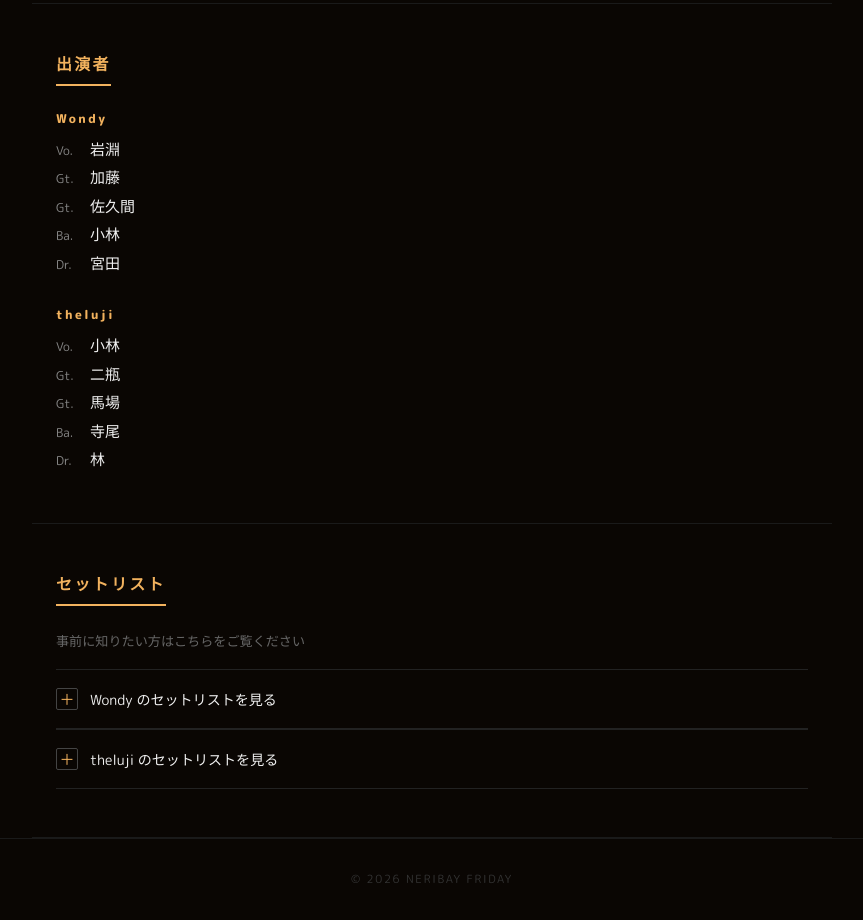
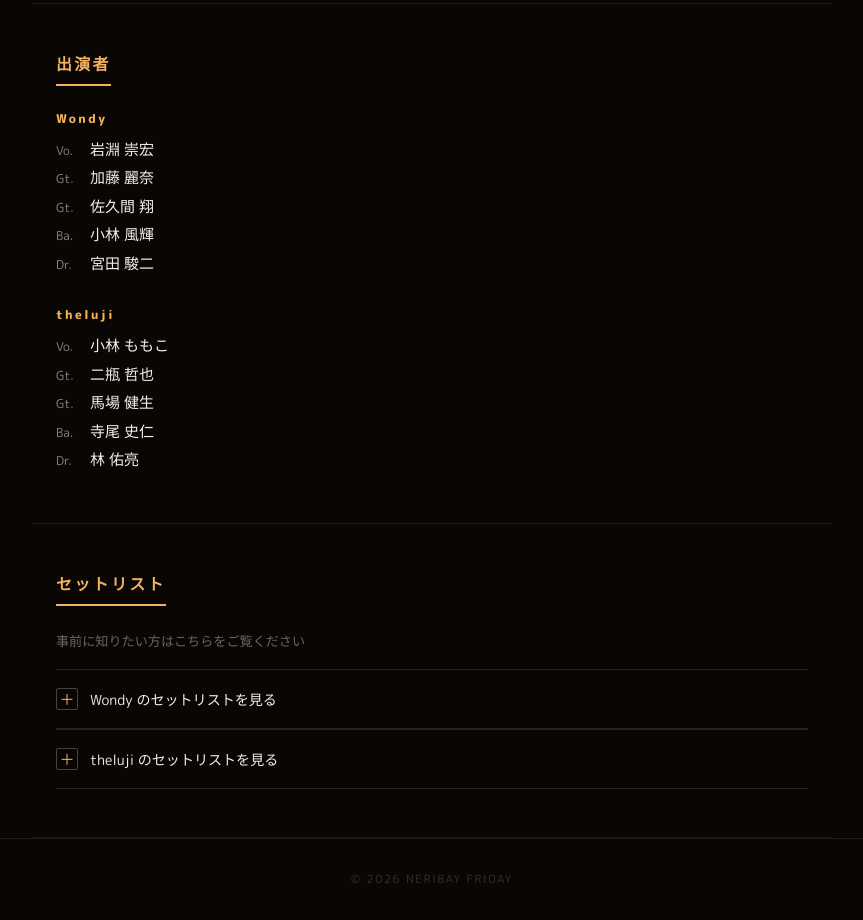
Before and after one commit to Wondy-Live/261009, a plain HTML site: page index.html in a window 1280 px wide. Shown: the part 2220-3140 px from the top of the page, without its empty margins (208-1071 px from the left). Drawn offline with Linux system fonts and the light colour scheme.

Commit message:
Update index.html

```diff
--- a/index.html
+++ b/index.html
@@ -227,21 +227,21 @@ body {
   <div class="band-block">
     <p class="band-name">Wondy</p>
     <div class="band-members">
-      <span class="member"><span class="member-part">Vo.</span>岩淵</span>
-      <span class="member"><span class="member-part">Gt.</span>加藤</span>
-      <span class="member"><span class="member-part">Gt.</span>佐久間</span>
-      <span class="member"><span class="member-part">Ba.</span>小林</span>
-      <span class="member"><span class="member-part">Dr.</span>宮田</span>
+      <span class="member"><span class="member-part">Vo.</span>岩淵 崇宏</span>
+      <span class="member"><span class="member-part">Gt.</span>加藤 麗奈</span>
+      <span class="member"><span class="member-part">Gt.</span>佐久間 翔</span>
+      <span class="member"><span class="member-part">Ba.</span>小林 風輝</span>
+      <span class="member"><span class="member-part">Dr.</span>宮田 駿二</span>
     </div>
   </div>
   <div class="band-block">
     <p class="band-name">theluji</p>
     <div class="band-members">
-      <span class="member"><span class="member-part">Vo.</span>小林</span>
-      <span class="member"><span class="member-part">Gt.</span>二瓶</span>
-      <span class="member"><span class="member-part">Gt.</span>馬場</span>
-      <span class="member"><span class="member-part">Ba.</span>寺尾</span>
-      <span class="member"><span class="member-part">Dr.</span>林</span>
+      <span class="member"><span class="member-part">Vo.</span>小林 ももこ</span>
+      <span class="member"><span class="member-part">Gt.</span>二瓶 哲也</span>
+      <span class="member"><span class="member-part">Gt.</span>馬場 健生</span>
+      <span class="member"><span class="member-part">Ba.</span>寺尾 史仁</span>
+      <span class="member"><span class="member-part">Dr.</span>林 佑亮</span>
     </div>
   </div>
 </section>
```
